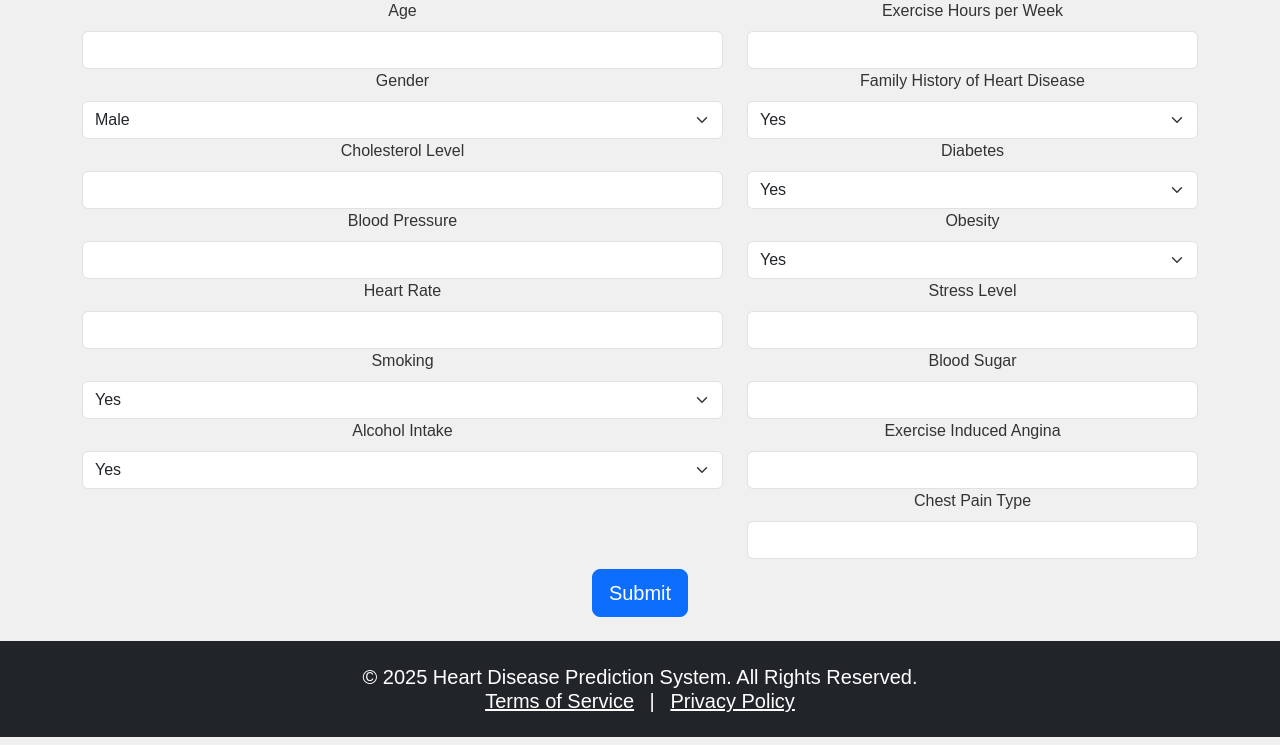
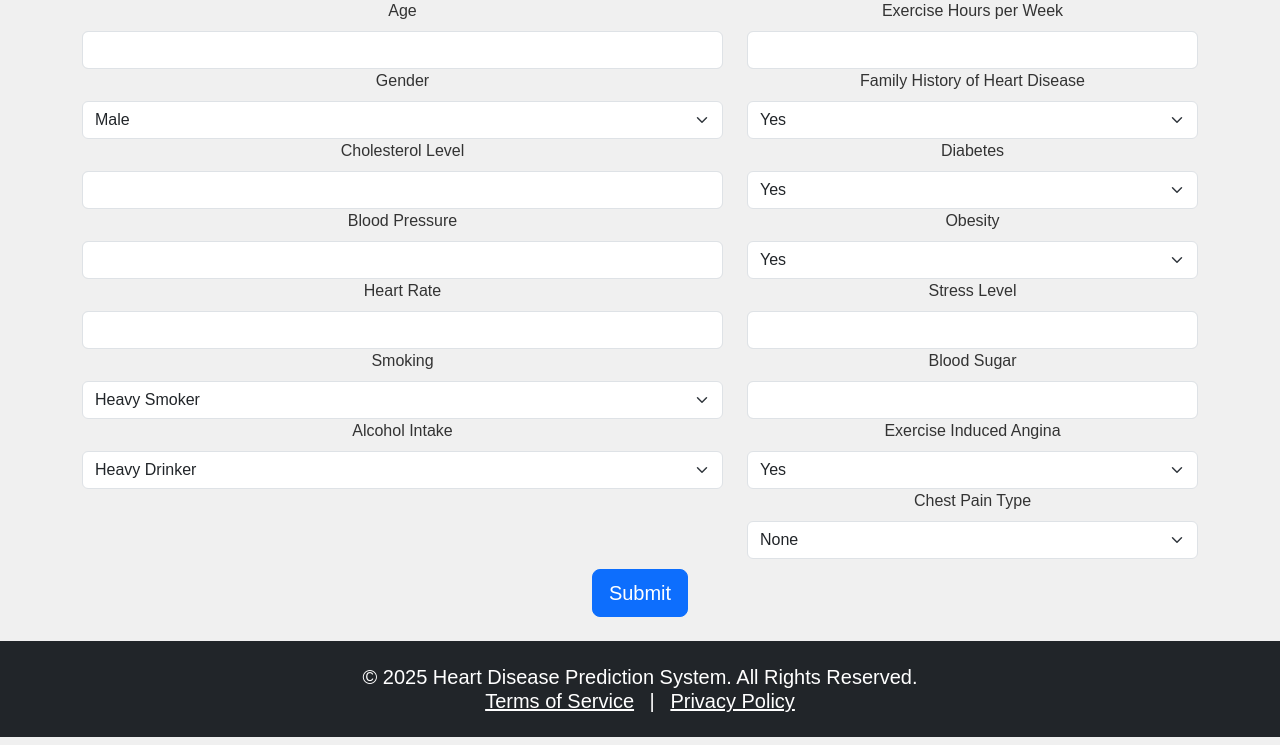
Before and after one commit to Atahm653/Project, a Django app: page /risk in a window 1280 px wide. Shown: the part 213-958 px from the top of the page. Run offline with Django 5.2, Linux system fonts and the light colour scheme; parts of the project's set-up code (start-up, migrations or seed data) failed here and were passed over; some libraries are stand-ins or nearby versions.

Commit message:
Additions

```diff
--- a/Static/css/home.css
+++ b/Static/css/home.css
@@ -4,7 +4,7 @@
 }
 body{
     font-family: 'Roboto', sans-serif;
-    margin:100px;;
+    margin:100px;
     padding:0;
 }
 .container{
@@ -25,7 +25,7 @@ body{
 .landing-page .info h1{
     font-size:50px;
     font-weight:700;
-    color:#333;
+    color:purple;
 }
 .landing-page .inf0 p{
     font-size:20px;
--- a/predictor/templates/features/risk_assessment.html
+++ b/predictor/templates/features/risk_assessment.html
@@ -42,14 +42,16 @@
                 <div class="input-box">
                     <label for="smoking" class="form-label">Smoking</label>
                     <select class="form-select" id="smoking" name="smoking" required>
-                        <option value="1">Yes</option>
+                        <option value="2">Heavy Smoker</option>
+                        <option value="1">Moderate Smoker</option>
                         <option value="0">No</option>
                     </select>
                 </div>
                 <div class="input-box">
                     <label for="alcohol_intake" class="form-label">Alcohol Intake</label>
                     <select class="form-select" id="alcohol_intake" name="alcohol_intake" required>
-                        <option value="1">Yes</option>
+                        <option value="2">Heavy Drinker</option>
+                        <option value="1">Moderate Drinker</option>
                         <option value="0">No</option>
                     </select>
                 </div>
@@ -91,11 +93,19 @@
                 </div>
                 <div class="input-box">
                     <label for="exercise_induced_angina" class="form-label">Exercise Induced Angina</label>
-                    <input type="number" class="form-control" id="exercise_induced_angina" name="exercise_induced_angina" required>
+                    <select class="form-select" id="obesity" name="obesity" required>
+                        <option value="1">Yes</option>
+                        <option value="0">No</option>
+                    </select>
                 </div>
                 <div class="input-box" >
                     <label for="chest_pain_type" class="form-label">Chest Pain Type</label>
-                    <input type="number" class="form-control" id="chest_pain_type" name="chest_pain_type" required>
+                    <select class="form-select" id="obesity" name="obesity" required>
+                        <option value="0">None</option>
+                        <option value="1">Typical Angina</option>
+                        <option value="2">Atypical Angina</option>
+                        <option value="3">Non-Anginal Pain</option>
+                    </select>
                 </div>
             </div>
         </div>
--- a/predictor/views.py
+++ b/predictor/views.py
@@ -70,8 +70,7 @@ def prediction_result(request):
 
             return render(request, 'features/prediction_result.html', {'prediction_result': prediction_result})
 
-        except ValueError:
-            return render(request, 'features/prediction_result.html', {'error': 'Invalid input: Please enter numeric values'})
+
         except Exception as e:
             return render(request, 'features/prediction_result.html', {'error': f'An error occurred: {str(e)}'})
 
```
Also changed, not shown: Static/css/register.css (+8 -0 lines), predictor/models.py (+14 -2 lines), db.sqlite3, predictor/migrations/0013_alter_riskassessment_chest_pain_type_and_more.py (added).
